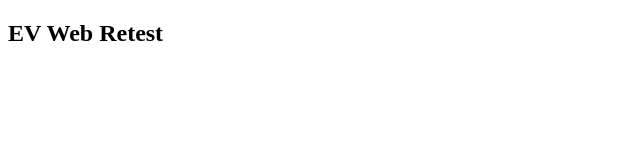
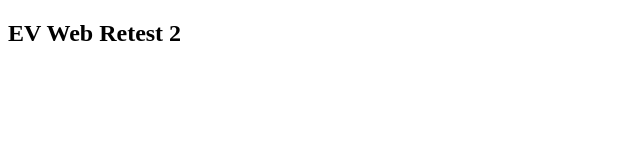
Before and after one commit to ZakimJaver/EV-Web, a React (Create React App) app: page / in a window 1280 px wide. Shown: the top 160 px of the page, without its empty margins (0-640 px from the left). Built offline with nearby package versions, Linux system fonts and the light colour scheme.

Commit message:
EW-13 Restest automation jira 2

```diff
--- a/src/App.js
+++ b/src/App.js
@@ -1,7 +1,7 @@
 function App() {
   return (
     <div className="App">
-      <h2>EV Web Retest</h2>
+      <h2>EV Web Retest 2</h2>
     </div>
   );
 }
```
